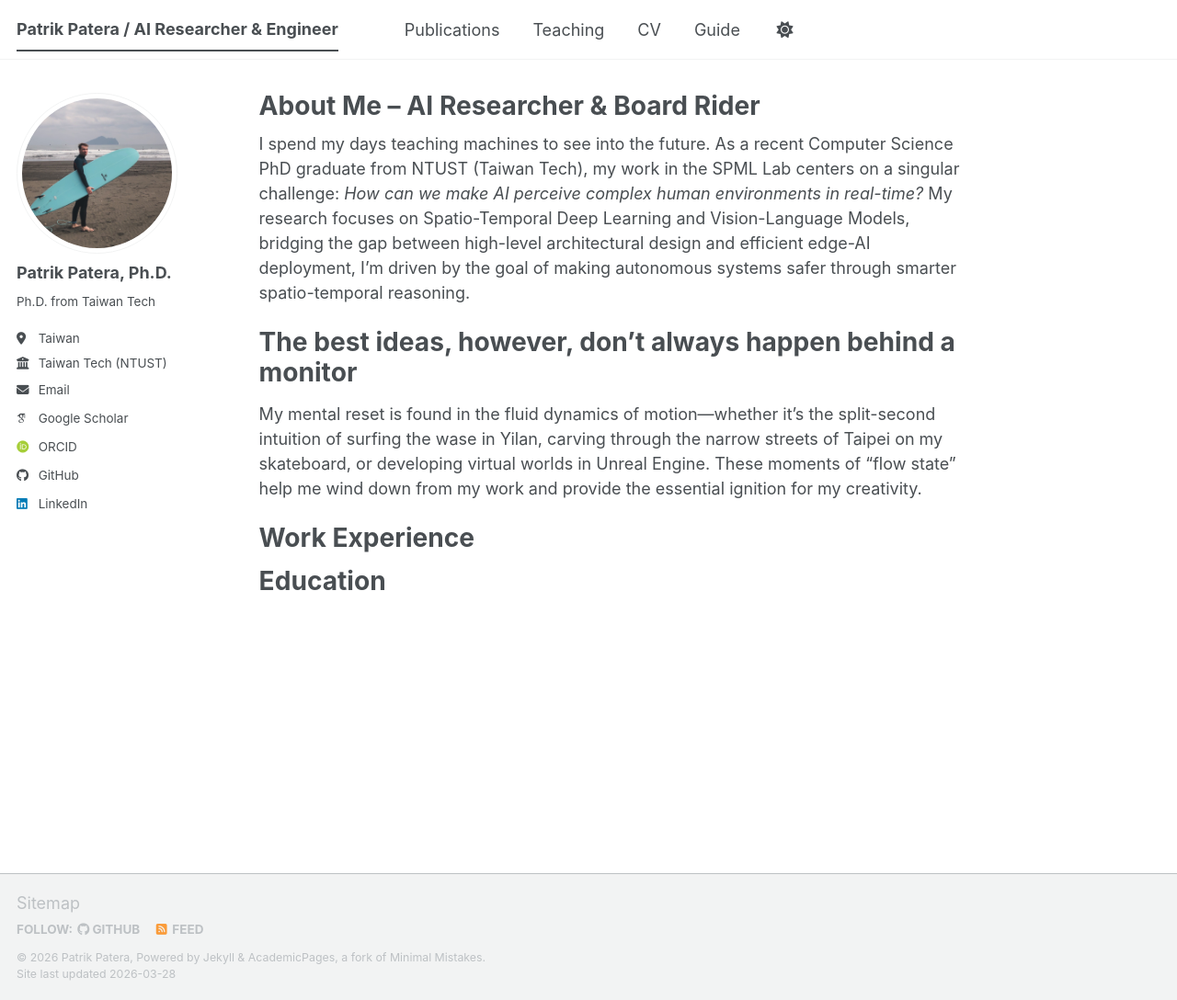
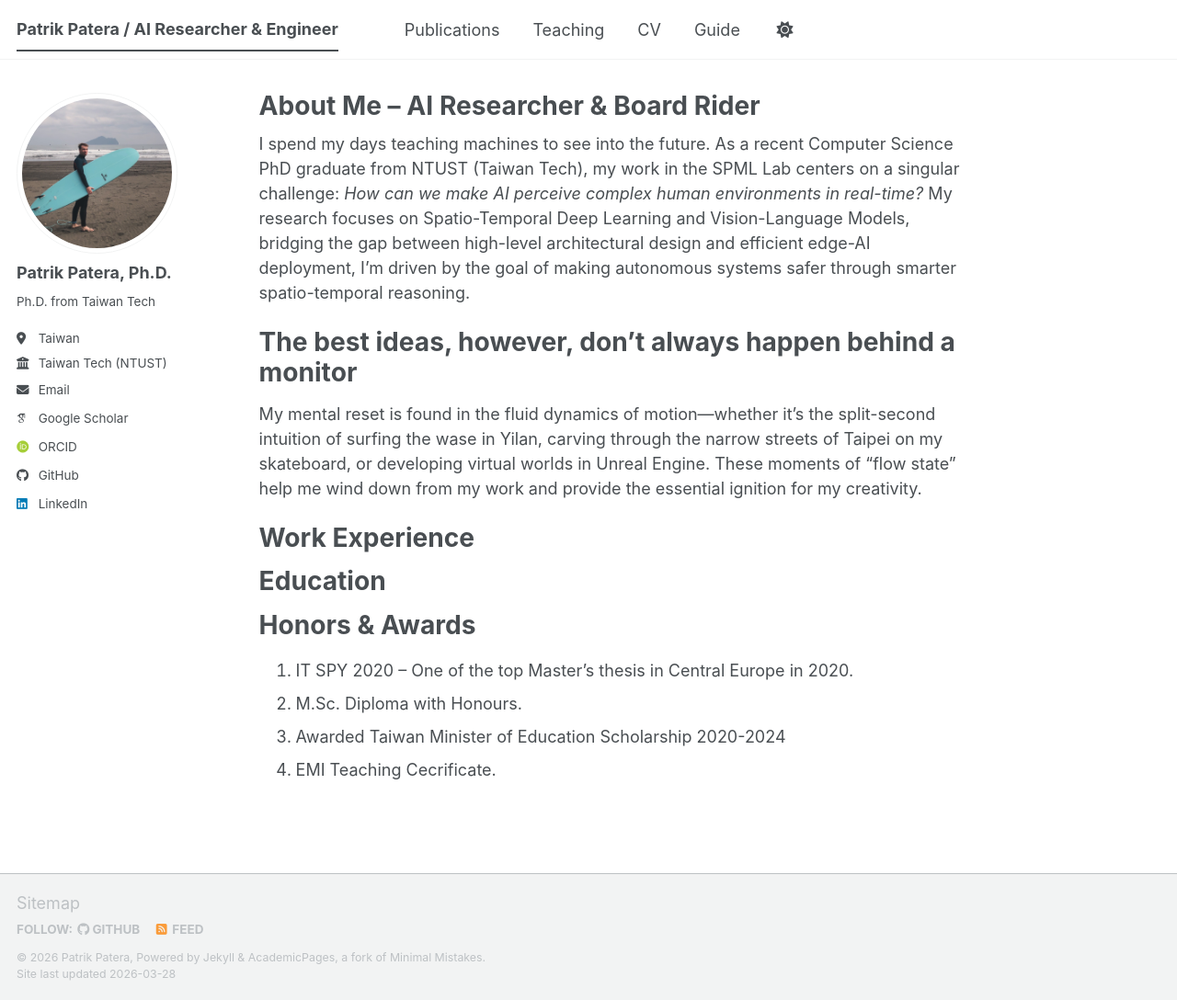
Before and after one commit to patpatera/patpatera.github.io, a Jekyll site: the page built from _pages/about.md, in a window 1280 px wide and 1088 px high. Shown: the whole window at 92% size. Built offline with Jekyll 4.4.1, drawn with Linux system fonts in a browser that asks for light colours; some web fonts are replaced; a script bundle is joined from its source files by our own code; library files that are not in the unit come from our copies.

Commit message:
Update about.md

```diff
--- a/_pages/about.md
+++ b/_pages/about.md
@@ -19,3 +19,10 @@ Work Experience
 
 Education
 ======
+
+Honors & Awards
+======
+1. IT SPY 2020 -- One of the top Master's thesis in Central Europe in 2020.
+2. M.Sc. Diploma with Honours.
+3. Awarded Taiwan Minister of Education Scholarship 2020-2024
+4. EMI Teaching Cecrificate.
```
